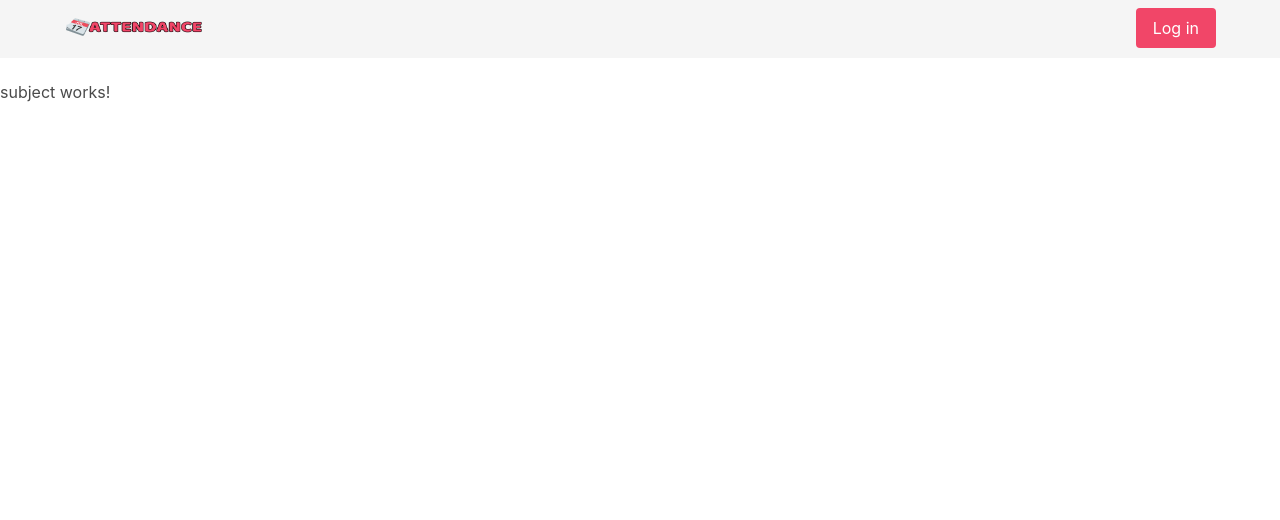
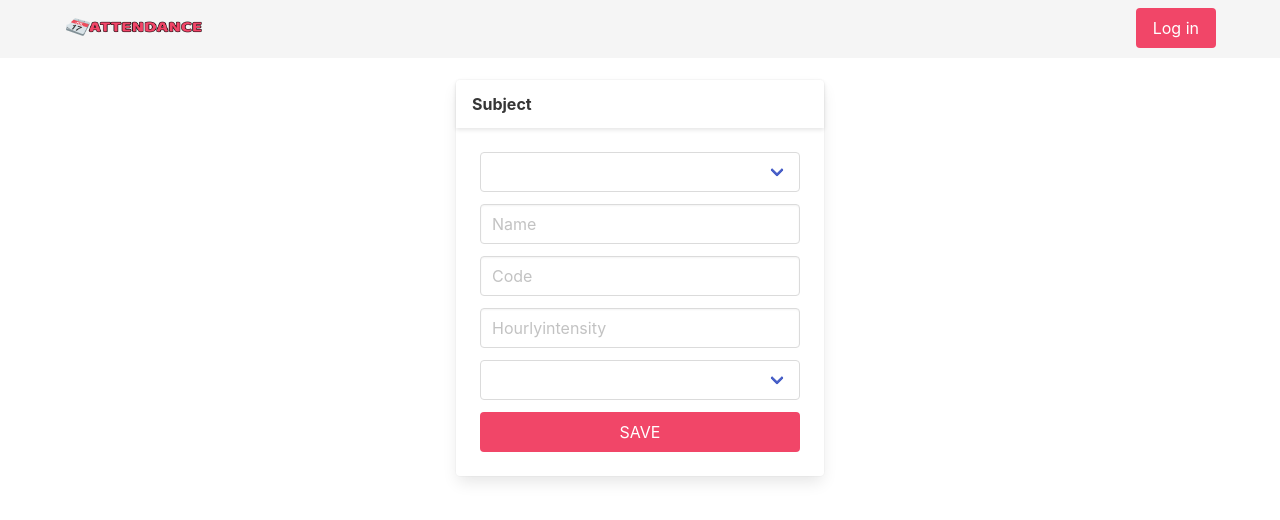
Before and after one commit to threevanny/attendance-ui, an Angular app: page /subject in a window 1280 px wide. Shown: the top 520 px of the page. Built offline with nearby package versions, Linux system fonts and the light colour scheme.

Commit message:
Functional subject and program componets

```diff
--- a/src/app/pages/program/program.component.html
+++ b/src/app/pages/program/program.component.html
@@ -1 +1,40 @@
-<p>program works!</p>
+<div class="container">
+  <main class="content">
+    <div class="columns">
+      <div class="column"></div>
+      <div class="column">
+        <div class="card">
+          <header class="card-header has-text-centered">
+            <p class="card-header-title">Program</p>
+          </header>
+          <div class="card-content">
+            <form (submit)="createProgramRequest()">
+              <div class="field">
+                <p class="control">
+                  <input class="input" type="text" [(ngModel)]="program.code" name="code" placeholder="2711" required/>
+                </p>
+              </div>
+              <div class="field">
+                <p class="control">
+                  <input class="input" type="text" [(ngModel)]="program.name" name="name" placeholder="Trabajo Social" required/>
+                </p>
+              </div>
+              <div class="field">
+                <p class="control">
+                  <input class="input" type="number" [(ngModel)]="program.duration" name="duration" placeholder="Duration in semesters" required/>
+                </p>
+              </div>
+
+              <div class="field">
+                <p class="control">
+                  <button class="button is-danger is-fullwidth" type="submit">SAVE</button>
+                </p>
+              </div>
+            </form>
+          </div>
+        </div>
+      </div>
+      <div class="column"></div>
+    </div>
+  </main>
+</div>
--- a/src/app/pages/program/program.component.ts
+++ b/src/app/pages/program/program.component.ts
@@ -1,4 +1,6 @@
 import { Component, OnInit } from '@angular/core';
+import { ApiService } from '../../services/api.service';
+import { Router } from '@angular/router';
 
 @Component({
   selector: 'app-program',
@@ -7,9 +9,27 @@ import { Component, OnInit } from '@angular/core';
 })
 export class ProgramComponent implements OnInit {
 
-  constructor() { }
+  program = {
+    code: '',
+    name: '',
+    coordinator: this.apiService.getName(),
+    duration: '',
+  };
+
+  constructor(
+    private apiService: ApiService,
+    private router: Router
+  ) { }
 
   ngOnInit(): void {
   }
 
+  createProgramRequest() {
+    const {code, name, coordinator, duration} = this.program;
+    this.apiService.createProgramRequest(code, name, coordinator, duration)
+    .subscribe(res => {
+      console.log(res);
+      this.router.navigate(['/profile']);
+    })
+  }
 }
--- a/src/app/pages/subject/subject.component.html
+++ b/src/app/pages/subject/subject.component.html
@@ -1 +1,69 @@
-<p>subject works!</p>
+<div class="container">
+  <main class="content">
+    <div class="columns">
+      <div class="column"></div>
+      <div class="column">
+        <div class="card">
+          <header class="card-header has-text-centered">
+            <p class="card-header-title">Subject</p>
+          </header>
+          <div class="card-content">
+            <form (submit)="createSubjectRequest()">
+
+              <div class="field">
+                <div class="control">
+                  <div class="select is-fullwidth">
+                    <select name="role" [(ngModel)]="subject.teacher">
+                      <option value="ddsad5d68as">Robert Plant</option>
+                      <option value="ddsad5d68as">Robert Plant</option>
+                      <option value="ddsad5d68as">Robert Plant</option>
+                    </select>
+                  </div>
+                </div>
+              </div>
+
+              <div class="field">
+                <p class="control">
+                  <input class="input" type="text" [(ngModel)]="subject.name" name="name" placeholder="Name" required/>
+                </p>
+              </div>
+
+              <div class="field">
+                <p class="control">
+                  <input class="input" type="text" [(ngModel)]="subject.code" name="code" placeholder="Code" required/>
+                </p>
+              </div>
+
+              <div class="field">
+                <p class="control">
+                  <input class="input" type="number" [(ngModel)]="subject.intensity" name="intensity" placeholder="Hourlyintensity" required/>
+                </p>
+              </div>
+
+              <div class="field">
+                <div class="control">
+                  <div class="select is-fullwidth">
+                    <select name="role" [(ngModel)]="subject.program">
+                      <option value="2711">Tec. Sistemas</option>
+                      <option value="2711">Tec. Sistemas</option>
+                      <option value="2711">Tec. Sistemas</option>
+                    </select>
+                  </div>
+                </div>
+              </div>
+
+              <div class="field">
+                <p class="control">
+                  <button class="button is-danger is-fullwidth" type="submit">SAVE</button>
+                </p>
+              </div>
+
+
+            </form>
+          </div>
+        </div>
+      </div>
+      <div class="column"></div>
+    </div>
+  </main>
+</div>
--- a/src/app/pages/subject/subject.component.ts
+++ b/src/app/pages/subject/subject.component.ts
@@ -1,4 +1,6 @@
 import { Component, OnInit } from '@angular/core';
+import { ApiService } from '../../services/api.service';
+import { Router } from '@angular/router';
 
 @Component({
   selector: 'app-subject',
@@ -7,9 +9,28 @@ import { Component, OnInit } from '@angular/core';
 })
 export class SubjectComponent implements OnInit {
 
-  constructor() { }
+  subject = {
+    teacher: "",
+    name: "",
+    code: "",
+    intensity: "",
+    program: ""
+  };
+
+  constructor(
+    private apiService: ApiService,
+    private router: Router
+  ) { }
 
   ngOnInit(): void {
   }
 
+  createSubjectRequest() {
+    const {teacher, name, code, intensity, program} = this.subject;
+    this.apiService.createSubjectRequest(teacher, name, code, intensity, program)
+    .subscribe(res => {
+      console.log(res)
+      this.router.navigate(['/profile']);
+    })
+  }
 }
--- a/src/app/services/api.service.ts
+++ b/src/app/services/api.service.ts
@@ -91,4 +91,14 @@ export class ApiService {
     return this.http.post<any>(`${this.API}/api/attendance/create`,
      { author: author, idAuthor: idAuthor, subject: subject, students: students, difficulties: difficulties })
   }
+
+  createProgramRequest(code: String, name: String, coordinator: any, duration: String) {
+    return this.http.post<any>(`${this.API}/api/program/create`,
+     { code: code, name: name, coordinator: coordinator, duration: duration })
+  }
+
+  createSubjectRequest(teacher: String, name: String, code: String, intensity: String, program: String) {
+    return this.http.post<any>(`${this.API}/api/subject/create`,
+      { teacher: teacher, name: name, code: code, intensity: intensity, program: program })
+  }
 }
```
